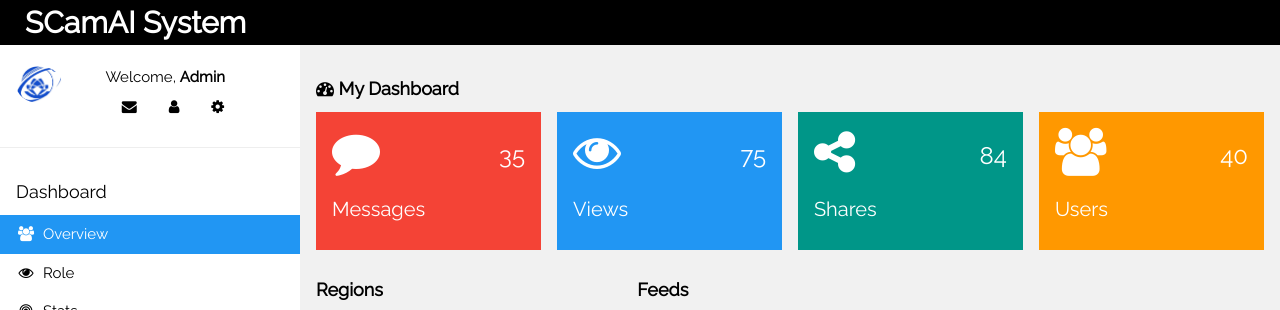
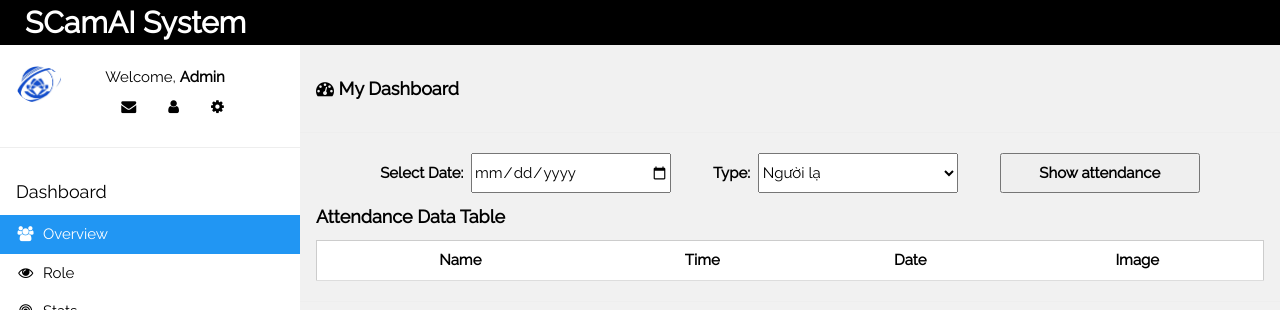
Before and after one commit to vongovantien/Face-Recognition-Based-Attendance-System, a Flask app: page / in a window 1280 px wide. Shown: the top 310 px of the page. Run offline with Flask 3, Linux system fonts and the light colour scheme; data that the repository does not hold is empty; some libraries are stand-ins or nearby versions.

Commit message:
update UI

```diff
--- a/templates/index.html
+++ b/templates/index.html
@@ -16,7 +16,8 @@
 <body class="w3-light-grey mt-5">
 <!-- Top container -->
 <div class="w3-bar w3-top w3-black w3-large " style="z-index:4">
-    <b class="align-center font-weight-bold" style="font-size: 30px; text-align: center; padding: 25px">SCamAI System</b>
+    <b class="align-center font-weight-bold" style="font-size: 30px; text-align: center; padding: 25px">SCamAI
+        System</b>
     <button class="w3-bar-item w3-button w3-hide-large w3-hover-none w3-hover-text-light-grey" onclick="w3_open();"><i
             class="fa fa-bars"></i>  Menu
     </button>
@@ -57,114 +58,19 @@
 
 <!-- !PAGE CONTENT! -->
 <div class="w3-main" style="margin-left:300px;margin-top:43px;">
-
     <!-- Header -->
     <header class="w3-container" style="padding-top:22px">
         <h5><b><i class="fa fa-dashboard"></i> My Dashboard</b></h5>
     </header>
-
-    <div class="w3-row-padding w3-margin-bottom">
-        <div class="w3-quarter">
-            <div class="w3-container w3-red w3-padding-16">
-                <div class="w3-left"><i class="fa fa-comment w3-xxxlarge"></i></div>
-                <div class="w3-right">
-                    <h3 id = "random1">52</h3>
-                </div>
-                <div class="w3-clear"></div>
-                <h4>Messages</h4>
-            </div>
-        </div>
-        <div class="w3-quarter">
-            <div class="w3-container w3-blue w3-padding-16">
-                <div class="w3-left"><i class="fa fa-eye w3-xxxlarge"></i></div>
-                <div class="w3-right">
-                    <h3 id="random2">99</h3>
-                </div>
-                <div class="w3-clear"></div>
-                <h4>Views</h4>
-            </div>
-        </div>
-        <div class="w3-quarter">
-            <div class="w3-container w3-teal w3-padding-16">
-                <div class="w3-left"><i class="fa fa-share-alt w3-xxxlarge"></i></div>
-                <div class="w3-right">
-                    <h3 id="random3">23</h3>
-                </div>
-                <div class="w3-clear"></div>
-                <h4>Shares</h4>
-            </div>
-        </div>
-        <div class="w3-quarter">
-            <div class="w3-container w3-orange w3-text-white w3-padding-16">
-                <div class="w3-left"><i class="fa fa-users w3-xxxlarge"></i></div>
-                <div class="w3-right">
-                    <h3 id="random4">50</h3>
-                </div>
-                <div class="w3-clear"></div>
-                <h4>Users</h4>
-            </div>
-        </div>
-    </div>
-
-    <div class="w3-panel">
-        <div class="w3-row-padding" style="margin:0 -16px">
-            <div class="w3-third">
-                <h5><b>Regions</b></h5>
-                <iframe src="https://www.google.com/maps/embed?pb=!1m18!1m12!1m3!1d3919.3364456967215!2d106.70363597476646!3d10.78552295902643!2m3!1f0!2f0!3f0!3m2!1i1024!2i768!4f13.1!3m3!1m2!1s0x31752ff3e61386b1%3A0x72361dbd1cae4b57!2zVHLGsOG7nW5nIEPDoW4gQuG7mSBRdeG6o24gTMO9IEdpw6FvIEThu6VjIFRow6BuaCBQaOG7kSBI4buTIENow60gTWluaA!5e0!3m2!1svi!2s!4v1709365013779!5m2!1svi!2s"
-                        width="400" height="250" style="border:0;" allowfullscreen="" loading="lazy"
-                        referrerpolicy="no-referrer-when-downgrade"></iframe>
-            </div>
-            <div class="w3-twothird">
-                <h5><b>Feeds</b></h5>
-                <table class="w3-table w3-striped w3-white">
-                    <tr>
-                        <td><i class="fa fa-user w3-text-blue w3-large"></i></td>
-                        <td>New record, over 90 views.</td>
-                        <td><i>10 mins</i></td>
-                    </tr>
-                    <tr>
-                        <td><i class="fa fa-bell w3-text-red w3-large"></i></td>
-                        <td>Database error.</td>
-                        <td><i>15 mins</i></td>
-                    </tr>
-                    <tr>
-                        <td><i class="fa fa-users w3-text-yellow w3-large"></i></td>
-                        <td>New record, over 40 users.</td>
-                        <td><i>17 mins</i></td>
-                    </tr>
-                    <tr>
-                        <td><i class="fa fa-comment w3-text-red w3-large"></i></td>
-                        <td>New comments.</td>
-                        <td><i>25 mins</i></td>
-                    </tr>
-                    <tr>
-                        <td><i class="fa fa-bookmark w3-text-blue w3-large"></i></td>
-                        <td>Check transactions.</td>
-                        <td><i>28 mins</i></td>
-                    </tr>
-                    <tr>
-                        <td><i class="fa fa-laptop w3-text-red w3-large"></i></td>
-                        <td>CPU overload.</td>
-                        <td><i>35 mins</i></td>
-                    </tr>
-                    <tr>
-                        <td><i class="fa fa-share-alt w3-text-green w3-large"></i></td>
-                        <td>New shares.</td>
-                        <td><i>39 mins</i></td>
-                    </tr>
-                </table>
-            </div>
-        </div>
-    </div>
-
-
-    <div class="w3-container">
-        <form action="/attendance" method="POST" id="attn-form">
-            <label for="selected_date"><b>Select Date:</b> </label>
+    <hr>
+    <div class="w3-container" >
+        <form action="/attendance" method="POST" id="attn-form" style="  display: flex;
+  justify-content: center; align-items:center">
+            <label for="selected_date"><b>Select Date: &nbsp;</b> </label>
             <input style="width: 200px; height: 40px;" type="date" id="selected_date" name="selected_date" required
                    value="{{ selected_date }}">
             &nbsp;&nbsp;&nbsp;&nbsp;&nbsp;&nbsp;&nbsp;&nbsp;&nbsp;&nbsp;&nbsp;
-            <label for="person_type"><b>Type: </b></label>
+            <label for="person_type"><b>Type: &nbsp;</b></label>
             <select name="person_type" id="person_type" style="width: 200px; height: 40px;">
                 <option value="unknown">Người lạ</option>
                 <option value="know">Người nhà</option>
@@ -202,17 +108,70 @@
         </table>
     </div>
     <hr>
-    <!-- Footer -->
-    <footer class="w3-container w3-padding-16 w3-light-grey">
-        <p style="text-align: right; font-size: 20px"><b>Team Member</b>:<br>
+    <!--    <div class="w3-row-padding w3-margin-bottom">-->
+    <!--        <div class="w3-quarter">-->
+    <!--            <div class="w3-container w3-red w3-padding-16">-->
+    <!--                <div class="w3-left"><i class="fa fa-comment w3-xxxlarge"></i></div>-->
+    <!--                <div class="w3-right">-->
+    <!--                    <h3 id="random1">52</h3>-->
+    <!--                </div>-->
+    <!--                <div class="w3-clear"></div>-->
+    <!--                <h4>Messages</h4>-->
+    <!--            </div>-->
+    <!--        </div>-->
+    <!--        <div class="w3-quarter">-->
+    <!--            <div class="w3-container w3-blue w3-padding-16">-->
+    <!--                <div class="w3-left"><i class="fa fa-eye w3-xxxlarge"></i></div>-->
+    <!--                <div class="w3-right">-->
+    <!--                    <h3 id="random2">99</h3>-->
+    <!--                </div>-->
+    <!--                <div class="w3-clear"></div>-->
+    <!--                <h4>Views</h4>-->
+    <!--            </div>-->
+    <!--        </div>-->
+    <!--        <div class="w3-quarter">-->
+    <!--            <div class="w3-container w3-teal w3-padding-16">-->
+    <!--                <div class="w3-left"><i class="fa fa-share-alt w3-xxxlarge"></i></div>-->
+    <!--                <div class="w3-right">-->
+    <!--                    <h3 id="random3">23</h3>-->
+    <!--                </div>-->
+    <!--                <div class="w3-clear"></div>-->
+    <!--                <h4>Shares</h4>-->
+    <!--            </div>-->
+    <!--        </div>-->
+    <!--        <div class="w3-quarter">-->
+    <!--            <div class="w3-container w3-orange w3-text-white w3-padding-16">-->
+    <!--                <div class="w3-left"><i class="fa fa-users w3-xxxlarge"></i></div>-->
+    <!--                <div class="w3-right">-->
+    <!--                    <h3 id="random4">50</h3>-->
+    <!--                </div>-->
+    <!--                <div class="w3-clear"></div>-->
+    <!--                <h4>Users</h4>-->
+    <!--            </div>-->
+    <!--        </div>-->
+    <!--    </div>-->
+
+    <div class="w3-panel">
+        <div class="w3-row-padding" style="margin:0 -16px; display: flex;
+  justify-content: space-around;">
+            <div class="w3-third">
+                <h5 style="font-size: 20px"><b>Regions</b></h5>
+                <iframe src="https://www.google.com/maps/embed?pb=!1m18!1m12!1m3!1d3919.3364456967215!2d106.70363597476646!3d10.78552295902643!2m3!1f0!2f0!3f0!3m2!1i1024!2i768!4f13.1!3m3!1m2!1s0x31752ff3e61386b1%3A0x72361dbd1cae4b57!2zVHLGsOG7nW5nIEPDoW4gQuG7mSBRdeG6o24gTMO9IEdpw6FvIEThu6VjIFRow6BuaCBQaOG7kSBI4buTIENow60gTWluaA!5e0!3m2!1svi!2s!4v1709365013779!5m2!1svi!2s"
+                        width="400" height="250" style="border:0;" allowfullscreen="" loading="lazy"
+                        referrerpolicy="no-referrer-when-downgrade"></iframe>
+            </div>
+            <div class="w3-third">
+                <footer class="w3-container w3-light-grey">
+                    <p style="font-size: 20px"><b>Team Member</b>:<br>
                         Võ Anh Trưởng 230101026<br>
                         Võ Ngô Văn Tiền 230201033<br>
                         Phạm Minh Dzuy 230201008<br>
                         Trần Văn Khánh 230201015<br>
                         Nguyễn Cẩm Hồng Phước 230201024</p>
                 </footer>
-
-    <!-- End page content -->
+            </div>
+        </div>
+    </div>
 </div>
 
 <script>
```
Lines whose indentation alone changed are shown as unchanged.
